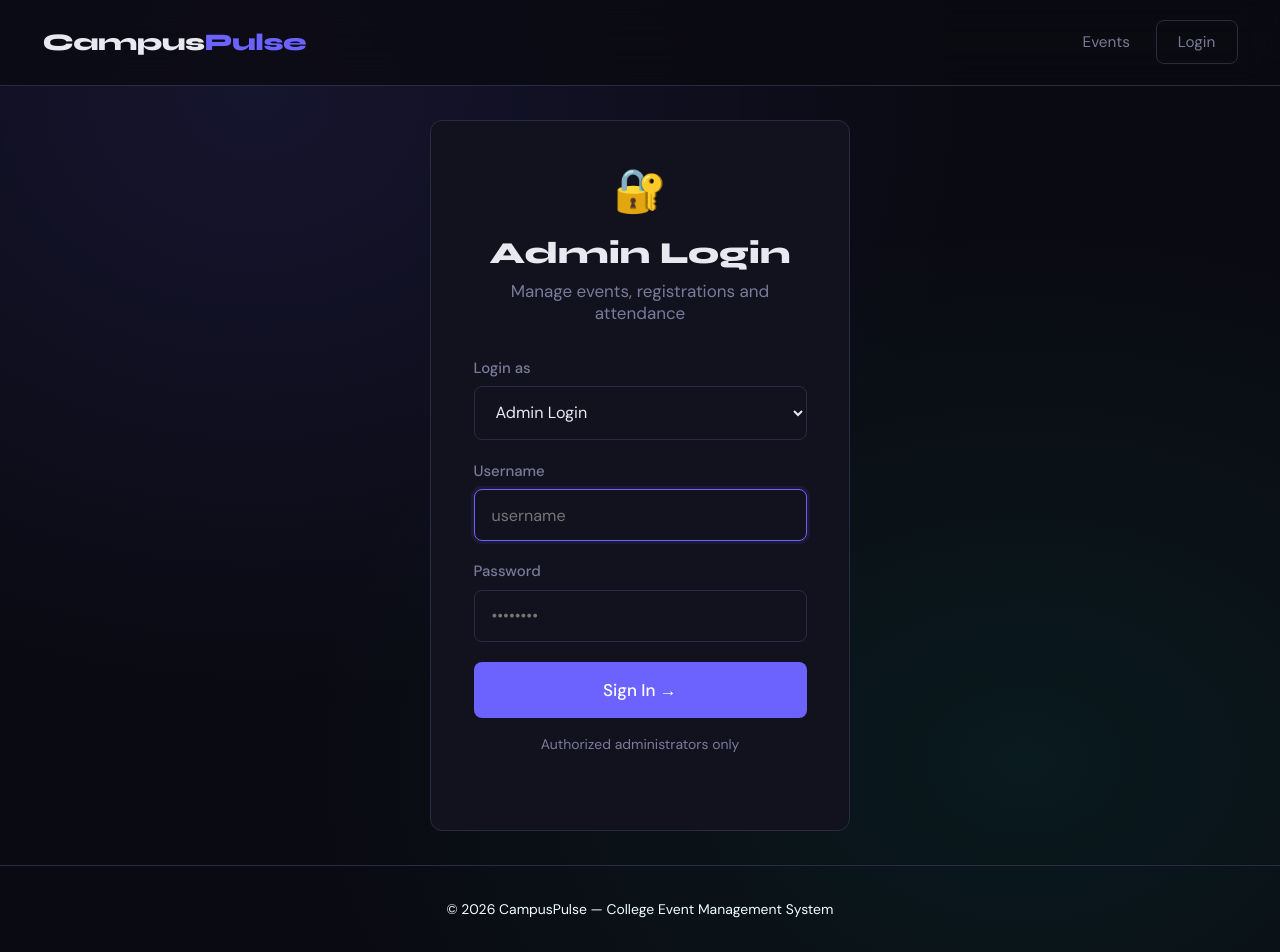
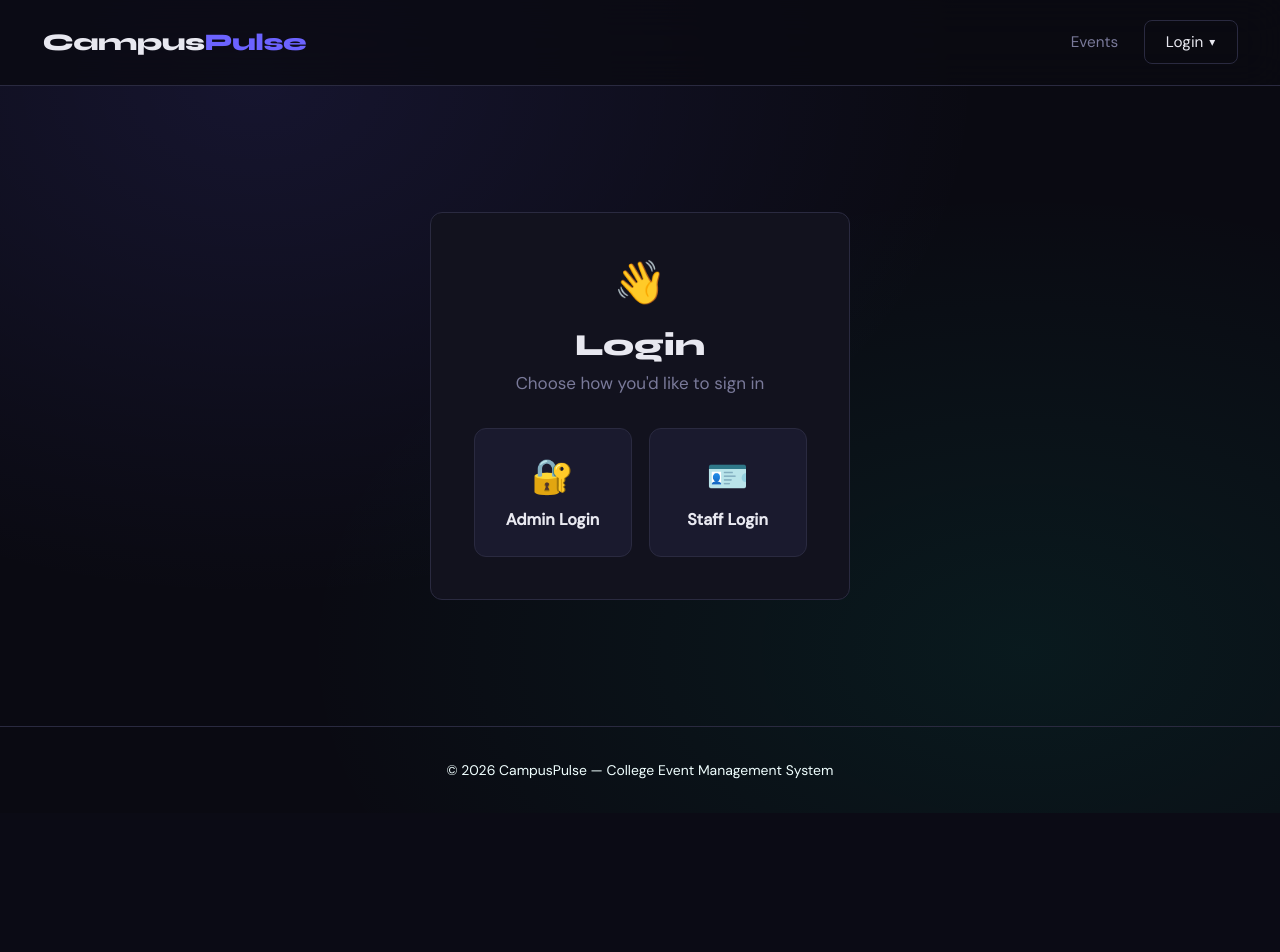
Before and after one commit to priyam-26/CampusPulse, a Flask app: page /login in a window 1280 px wide. After the commit the page ends 779 px from the top, so only its background shows below. Run offline with Flask 3, Linux system fonts and the light colour scheme; some libraries are stand-ins or nearby versions.

Commit message:
Add login options

```diff
--- a/app.py
+++ b/app.py
@@ -170,7 +170,7 @@ def admin_required(f):
     @wraps(f)
     def decorated(*args, **kwargs):
         if not session.get('admin_logged_in'):
-            return redirect(url_for('login', type='admin'))
+            return redirect(url_for('admin_login'))
         return f(*args, **kwargs)
     return decorated
 
@@ -178,7 +178,7 @@ def staff_required(f):
     @wraps(f)
     def decorated(*args, **kwargs):
         if not session.get('staff_logged_in'):
-            return redirect(url_for('login', type='staff'))
+            return redirect(url_for('staff_login'))
         return f(*args, **kwargs)
     return decorated
 
@@ -188,7 +188,7 @@ def checkin_access_required(f):
     @wraps(f)
     def decorated(*args, **kwargs):
         if not (session.get('admin_logged_in') or session.get('staff_logged_in')):
-            return redirect(url_for('login'))
+            return redirect(url_for('login_choose'))
         return f(*args, **kwargs)
     return decorated
 
@@ -400,54 +400,57 @@ def _attempt_login(role, username, password):
     conn.close()
     return False, "Invalid credentials"
 
-@app.route('/login', methods=['GET', 'POST'])
-def login():
+# Per-role display copy for the login pages — kept in one place so the icon
+# and hint text for each role can't drift apart from each other.
+LOGIN_META = {
+    'admin': {'icon': '🔐', 'title': 'Admin Login', 'hint': 'Authorized administrators only'},
+    'staff': {'icon': '🪪', 'title': 'Staff Login', 'hint': 'Authorized users only'},
+}
+
+def _handle_role_login(role):
+    """Shared GET/POST handling for the admin and staff login pages."""
+    session_key = f'{role}_logged_in'
+    home_endpoint = 'admin_dashboard' if role == 'admin' else 'checkin_page'
+
+    if session.get(session_key):
+        return redirect(url_for(home_endpoint))
+
+    error = None
+    if request.method == 'POST':
+        username = request.form['username']
+        password = request.form['password']
+        success, err = _attempt_login(role, username, password)
+        if success:
+            session[session_key] = True
+            session[f'{role}_username'] = username
+            return redirect(url_for(home_endpoint))
+        error = err
+
+    return render_template('login.html', error=error, role=role, meta=LOGIN_META[role])
+
+@app.route('/admin/login', methods=['GET', 'POST'])
+def admin_login():
+    return _handle_role_login('admin')
+
+@app.route('/staff/login', methods=['GET', 'POST'])
+def staff_login():
+    return _handle_role_login('staff')
+
+@app.route('/login')
+def login_choose():
+    """Fallback landing page for anyone who hits a protected page without
+    being signed in, or navigates to /login directly. The navbar's Login
+    button normally skips this and links straight to the two role pages."""
     if session.get('admin_logged_in'):
         return redirect(url_for('admin_dashboard'))
     if session.get('staff_logged_in'):
         return redirect(url_for('checkin_page'))
-
-    error = None
-    # Which option the dropdown should show selected: from the query string
-    # on a fresh GET (e.g. a staff_required redirect), or from the form on
-    # a failed POST so the user doesn't lose their selection.
-    login_type = request.values.get('type', 'admin')
-    if login_type not in ('admin', 'staff'):
-        login_type = 'admin'
-
-    if request.method == 'POST':
-        login_type = request.form.get('login_type', 'admin')
-        if login_type not in ('admin', 'staff'):
-            login_type = 'admin'
-        username = request.form['username']
-        password = request.form['password']
-
-        success, err = _attempt_login(login_type, username, password)
-        if success:
-            if login_type == 'admin':
-                session['admin_logged_in'] = True
-                session['admin_username'] = username
-                return redirect(url_for('admin_dashboard'))
-            else:
-                session['staff_logged_in'] = True
-                session['staff_username'] = username
-                return redirect(url_for('checkin_page'))
-        error = err
-
-    return render_template('login.html', error=error, login_type=login_type)
-
-@app.route('/admin/login', methods=['GET', 'POST'])
-def admin_login():
-    # Legacy URL, kept so old bookmarks/links still work — the login page
-    # now handles both admin and staff sign-in.
-    if request.method == 'POST':
-        return login()
-    return redirect(url_for('login', type='admin'))
+    return render_template('login_choose.html')
 
 @app.route('/logout')
 def logout():
     session.clear()
-    return redirect(url_for('login'))
+    return redirect(url_for('login_choose'))
 
 @app.route('/admin/logout')
 def admin_logout():
--- a/static/style.css
+++ b/static/style.css
@@ -458,11 +458,78 @@ a { color: inherit; text-decoration: none; }
   text-align: center;
 }
 .auth-logo { font-size: 2.5rem; margin-bottom: 1rem; }
-.auth-card h1 { font-family: var(--font-head); font-size: 1.8rem; font-weight: 800; margin-bottom: 0.5rem; }
-.auth-card > p { color: var(--muted); margin-bottom: 2rem; }
+.auth-card h1 { font-family: var(--font-head); font-size: 1.8rem; font-weight: 800; margin-bottom: 1.75rem; }
+.auth-card > p { color: var(--muted); margin-bottom: 2rem; margin-top: -1.25rem; }
 .auth-form { text-align: left; display: flex; flex-direction: column; gap: 1.2rem; }
 .auth-hint { margin-top: 1rem; font-size: 0.82rem; color: var(--muted); }
 .auth-hint code { background: var(--surface2); padding: 0.1rem 0.4rem; border-radius: 4px; }
+
+/* Password field with show/hide eye toggle */
+.password-field { position: relative; display: flex; align-items: center; }
+.password-field input { width: 100%; padding-right: 2.75rem; }
+.password-toggle {
+  position: absolute;
+  right: 0.65rem;
+  background: none;
+  border: none;
+  font-size: 1.05rem;
+  line-height: 1;
+  cursor: pointer;
+  padding: 0.25rem;
+  color: var(--muted);
+  border-radius: 6px;
+}
+.password-toggle:hover { color: var(--text); }
+.password-toggle:focus-visible { outline: 2px solid var(--accent); outline-offset: 2px; }
+
+/* Login chooser page (fallback for /login) */
+.login-choice-options { display: flex; gap: 1rem; }
+.login-choice-card {
+  flex: 1;
+  display: flex;
+  flex-direction: column;
+  align-items: center;
+  gap: 0.6rem;
+  padding: 1.5rem 1rem;
+  background: var(--surface2);
+  border: 1px solid var(--border);
+  border-radius: var(--radius);
+  color: var(--text);
+  text-decoration: none;
+  transition: border-color 0.2s, transform 0.2s;
+}
+.login-choice-card:hover { border-color: var(--accent); transform: translateY(-2px); }
+.login-choice-icon { font-size: 2rem; }
+.login-choice-label { font-weight: 600; font-size: 0.95rem; }
+
+/* Navbar Login dropdown */
+.login-dropdown { position: relative; }
+.login-dropdown-toggle { display: inline-flex; align-items: center; gap: 0.35rem; }
+.login-dropdown-caret { font-size: 0.7rem; transition: transform 0.2s; }
+.login-dropdown.open .login-dropdown-caret { transform: rotate(180deg); }
+.login-dropdown-menu {
+  display: none;
+  position: absolute;
+  top: calc(100% + 0.5rem);
+  right: 0;
+  min-width: 180px;
+  background: var(--surface);
+  border: 1px solid var(--border);
+  border-radius: 10px;
+  box-shadow: 0 8px 24px rgba(0,0,0,0.15);
+  overflow: hidden;
+  z-index: 50;
+}
+.login-dropdown.open .login-dropdown-menu { display: block; }
+.login-dropdown-menu a {
+  display: block;
+  padding: 0.7rem 1rem;
+  color: var(--text);
+  text-decoration: none;
+  font-size: 0.9rem;
+  white-space: nowrap;
+}
+.login-dropdown-menu a:hover { background: var(--surface2); }
 
 /* ─── Admin Page ─────────────────────────────────────────────────────────────── */
 .admin-page { max-width: 1200px; margin: 0 auto; padding: 2.5rem; }
--- a/templates/base.html
+++ b/templates/base.html
@@ -27,7 +27,15 @@
         <a href="{{ url_for('checkin_page') }}">QR Check-in</a>
         <a href="{{ url_for('logout') }}" class="btn-outline">Logout</a>
       {% else %}
-        <a href="{{ url_for('login') }}" class="btn-outline">Login</a>
+        <div class="login-dropdown" id="loginDropdown">
+          <button type="button" class="btn-outline login-dropdown-toggle" id="loginDropdownToggle" aria-haspopup="true" aria-expanded="false">
+            Login <span class="login-dropdown-caret">▾</span>
+          </button>
+          <div class="login-dropdown-menu" id="loginDropdownMenu" role="menu">
+            <a href="{{ url_for('admin_login') }}" role="menuitem">🔐 Admin Login</a>
+            <a href="{{ url_for('staff_login') }}" role="menuitem">🪪 Staff Login</a>
+          </div>
+        </div>
       {% endif %}
     </div>
   </nav>
--- a/templates/login.html
+++ b/templates/login.html
@@ -1,12 +1,11 @@
 {% extends "base.html" %}
-{% block title %}Login — CampusPulse{% endblock %}
+{% block title %}{{ meta.title }} — CampusPulse{% endblock %}
 
 {% block content %}
 <div class="auth-page">
   <div class="auth-card">
-    <div class="auth-logo" id="authLogo">🔐</div>
-    <h1 id="authTitle">Admin Login</h1>
-    <p id="authSubtitle">Manage events, registrations and attendance</p>
+    <div class="auth-logo">{{ meta.icon }}</div>
+    <h1>{{ meta.title }}</h1>
 
     {% if error %}
     <div class="alert alert-error">{{ error }}</div>
@@ -16,52 +15,19 @@
       <input type="hidden" name="csrf_token" value="{{ csrf_token() }}">
 
       <div class="form-group">
-        <label for="loginType">Login as</label>
-        <select id="loginType" name="login_type" onchange="updateLoginType()">
-          <option value="admin" {% if login_type == 'admin' %}selected{% endif %}>Admin Login</option>
-          <option value="staff" {% if login_type == 'staff' %}selected{% endif %}>Staff Login</option>
-        </select>
-      </div>
-
-      <div class="form-group">
         <label for="username">Username</label>
         <input type="text" id="username" name="username" placeholder="username" required autofocus />
       </div>
       <div class="form-group">
         <label for="password">Password</label>
-        <input type="password" id="password" name="password" placeholder="••••••••" required />
+        <div class="password-field">
+          <input type="password" id="password" name="password" placeholder="••••••••" required />
+          <button type="button" class="password-toggle" data-target="password" aria-label="Show password">👁</button>
+        </div>
       </div>
       <button type="submit" class="btn-primary btn-large">Sign In →</button>
     </form>
-    <p class="auth-hint" id="authHint">Authorized administrators only</p>
+    <p class="auth-hint">{{ meta.hint }}</p>
   </div>
 </div>
-
-<script>
-  const COPY = {
-    admin: {
-      icon: '🔐',
-      title: 'Admin Login',
-      subtitle: 'Manage events, registrations and attendance',
-      hint: 'Authorized administrators only'
-    },
-    staff: {
-      icon: '🎫',
-      title: 'Staff Login',
-      subtitle: 'Sign in to scan tickets at the QR check-in desk',
-      hint: 'Authorized event staff only'
-    }
-  };
-
-  function updateLoginType() {
-    const type = document.getElementById('loginType').value;
-    const copy = COPY[type] || COPY.admin;
-    document.getElementById('authLogo').textContent = copy.icon;
-    document.getElementById('authTitle').textContent = copy.title;
-    document.getElementById('authSubtitle').textContent = copy.subtitle;
-    document.getElementById('authHint').textContent = copy.hint;
-  }
-
-  updateLoginType();
-</script>
 {% endblock %}
--- /dev/null
+++ b/templates/login_choose.html
@@ -0,0 +1,23 @@
+{% extends "base.html" %}
+{% block title %}Login — CampusPulse{% endblock %}
+
+{% block content %}
+<div class="auth-page">
+  <div class="auth-card">
+    <div class="auth-logo">👋</div>
+    <h1>Login</h1>
+    <p>Choose how you'd like to sign in</p>
+
+    <div class="login-choice-options">
+      <a href="{{ url_for('admin_login') }}" class="login-choice-card">
+        <span class="login-choice-icon">🔐</span>
+        <span class="login-choice-label">Admin Login</span>
+      </a>
+      <a href="{{ url_for('staff_login') }}" class="login-choice-card">
+        <span class="login-choice-icon">🪪</span>
+        <span class="login-choice-label">Staff Login</span>
+      </a>
+    </div>
+  </div>
+</div>
+{% endblock %}
```
Also changed, not shown: static/script.js (+34 -0 lines).
